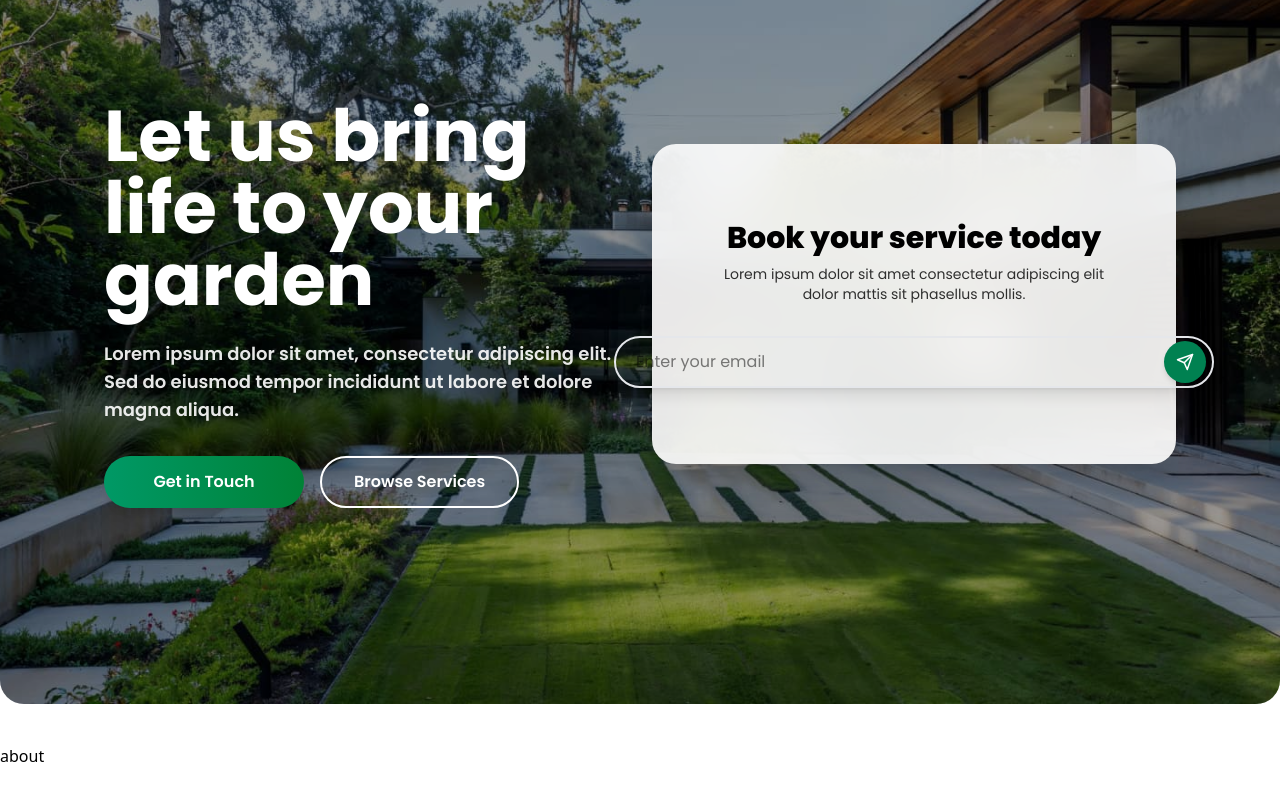
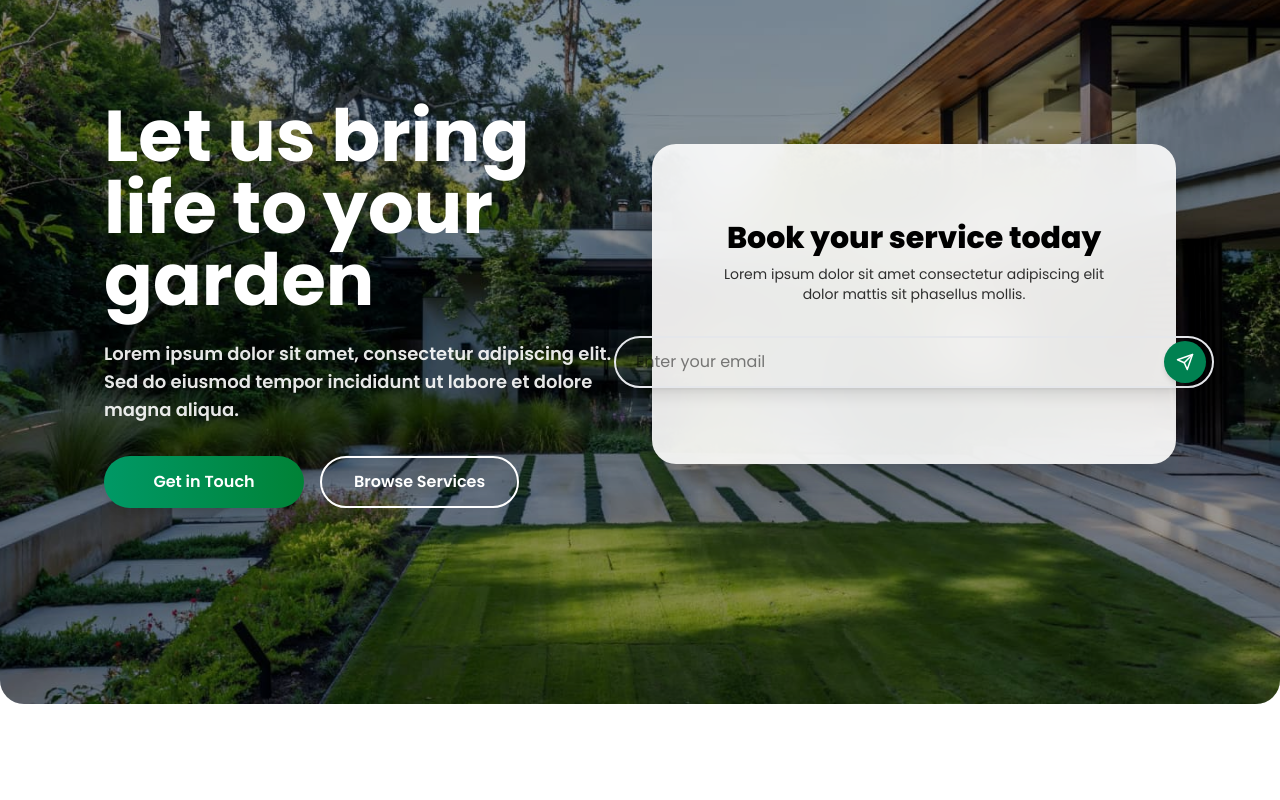
Before and after one commit to AkqDev/GardenView, a React (Vite) app: page / in a window 1280 px wide. Shown: the part 200-1000 px from the top of the page. After the commit the page ends 944 px from the top, so only its background shows below. Built offline with nearby package versions, Linux system fonts and the light colour scheme.

Commit message:
correct the import paths

```diff
--- a/src/App.tsx
+++ b/src/App.tsx
@@ -1,4 +1,4 @@
-import Home from "./pages/home"
+import Home from "./pages/Home"
 const App = () => {
   return (
     <div>
--- a/src/components/About.tsx
+++ b/src/components/About.tsx
@@ -1,7 +1,7 @@
 const About = () => {
   return (
     <div className="my-10">
-      about
+
     </div>
   )
 }
```
